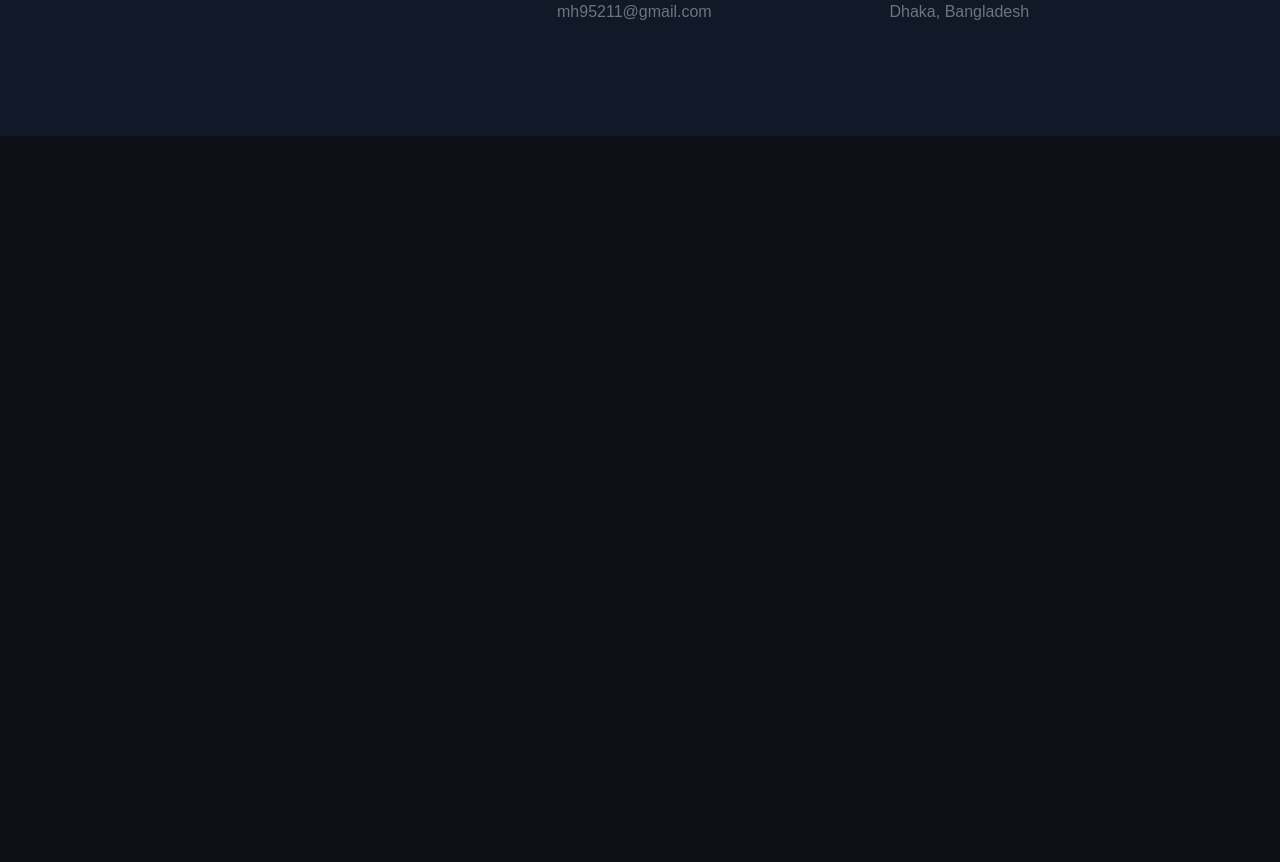
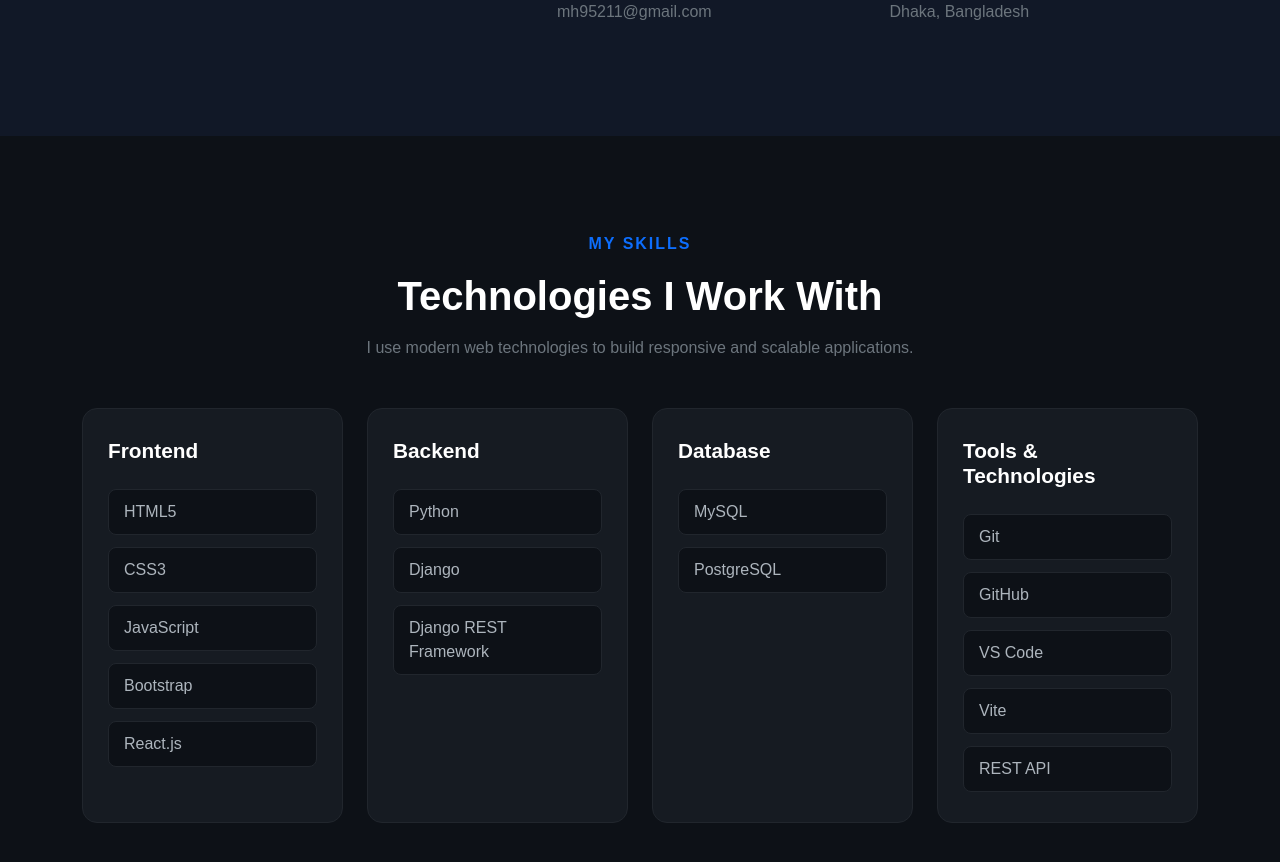
Before and after one commit to mehedi3635/mehedi-portfolio, a React (Vite) app: page / in a window 1280 px wide. Shown: the part 1440-2302 px from the top of the page. Before the commit the page ends 1576 px from the top, so only its background shows below. Built offline with nearby package versions, Linux system fonts and the light colour scheme.

Commit message:
Add skills section

```diff
--- a/src/App.jsx
+++ b/src/App.jsx
@@ -1,6 +1,7 @@
 import Navbar from "./components/Navbar";
 import Hero from "./components/Hero";
 import About from "./components/About";
+import Skills from "./components/Skills";
 
 function App() {
   return (
@@ -8,6 +9,7 @@ function App() {
       <Navbar />
       <Hero />
       <About />
+      <Skills />
     </>
   );
 }
--- a/src/components/Skills.jsx
+++ b/src/components/Skills.jsx
@@ -1,5 +1,96 @@
 function Skills() {
-  return <section></section>
+  const skillCategories = [
+    {
+      title: "Frontend",
+      skills: [
+        "HTML5",
+        "CSS3",
+        "JavaScript",
+        "Bootstrap",
+        "React.js",
+      ],
+    },
+    {
+      title: "Backend",
+      skills: [
+        "Python",
+        "Django",
+        "Django REST Framework",
+      ],
+    },
+    {
+      title: "Database",
+      skills: [
+        "MySQL",
+        "PostgreSQL",
+      ],
+    },
+    {
+      title: "Tools & Technologies",
+      skills: [
+        "Git",
+        "GitHub",
+        "VS Code",
+        "Vite",
+        "REST API",
+      ],
+    },
+  ];
+
+  return (
+    <section id="skills" className="skills-section py-5">
+      <div className="container py-5">
+
+        {/* Section Header */}
+        <div className="text-center mb-5">
+          <p className="section-subtitle">
+            MY SKILLS
+          </p>
+
+          <h2 className="section-title">
+            Technologies I Work With
+          </h2>
+
+          <p className="text-secondary mt-3">
+            I use modern web technologies to build
+            responsive and scalable applications.
+          </p>
+        </div>
+
+        {/* Skills */}
+        <div className="row g-4">
+
+          {skillCategories.map((category, index) => (
+            <div
+              className="col-md-6 col-lg-3"
+              key={index}
+            >
+              <div className="skill-card h-100">
+
+                <h3 className="skill-category-title">
+                  {category.title}
+                </h3>
+
+                <div className="skill-list">
+                  {category.skills.map((skill, skillIndex) => (
+                    <div
+                      className="skill-item"
+                      key={skillIndex}
+                    >
+                      <span>{skill}</span>
+                    </div>
+                  ))}
+                </div>
+
+              </div>
+            </div>
+          ))}
+
+        </div>
+
+      </div>
+    </section>
+  );
 }
 
-export default Skills
+export default Skills;
--- a/src/index.css
+++ b/src/index.css
@@ -92,6 +92,54 @@ body {
   font-size: 2rem;
   font-weight: bold;
 }
+
+/* Skill */
+
+.skills-section {
+  background-color: #0d1117;
+}
+
+.skill-card {
+  background-color: #161b22;
+  border: 1px solid #21262d;
+  border-radius: 15px;
+  padding: 30px 25px;
+  transition: all 0.3s ease;
+}
+
+.skill-card:hover {
+  transform: translateY(-8px);
+  border-color: #0d6efd;
+  box-shadow: 0 10px 30px rgba(13, 110, 253, 0.15);
+}
+
+.skill-category-title {
+  font-size: 1.3rem;
+  font-weight: 600;
+  margin-bottom: 25px;
+  color: #ffffff;
+}
+
+.skill-list {
+  display: flex;
+  flex-direction: column;
+  gap: 12px;
+}
+
+.skill-item {
+  padding: 10px 15px;
+  border-radius: 8px;
+  background-color: #0d1117;
+  color: #adb5bd;
+  border: 1px solid #21262d;
+  transition: all 0.3s ease;
+}
+
+.skill-item:hover {
+  color: #ffffff;
+  border-color: #0d6efd;
+  transform: translateX(5px);
+}
 @media (max-width: 768px) {
   .hero-section {
     text-align: center;
```
